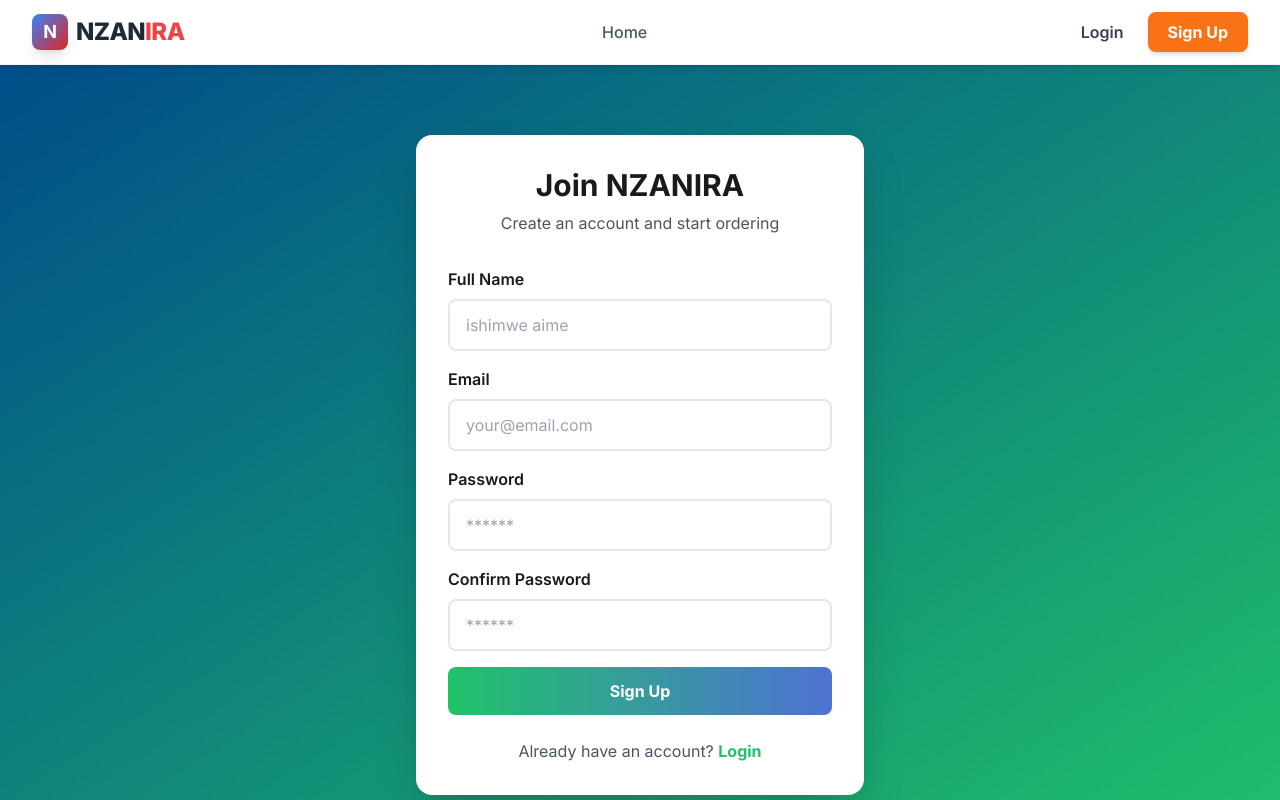
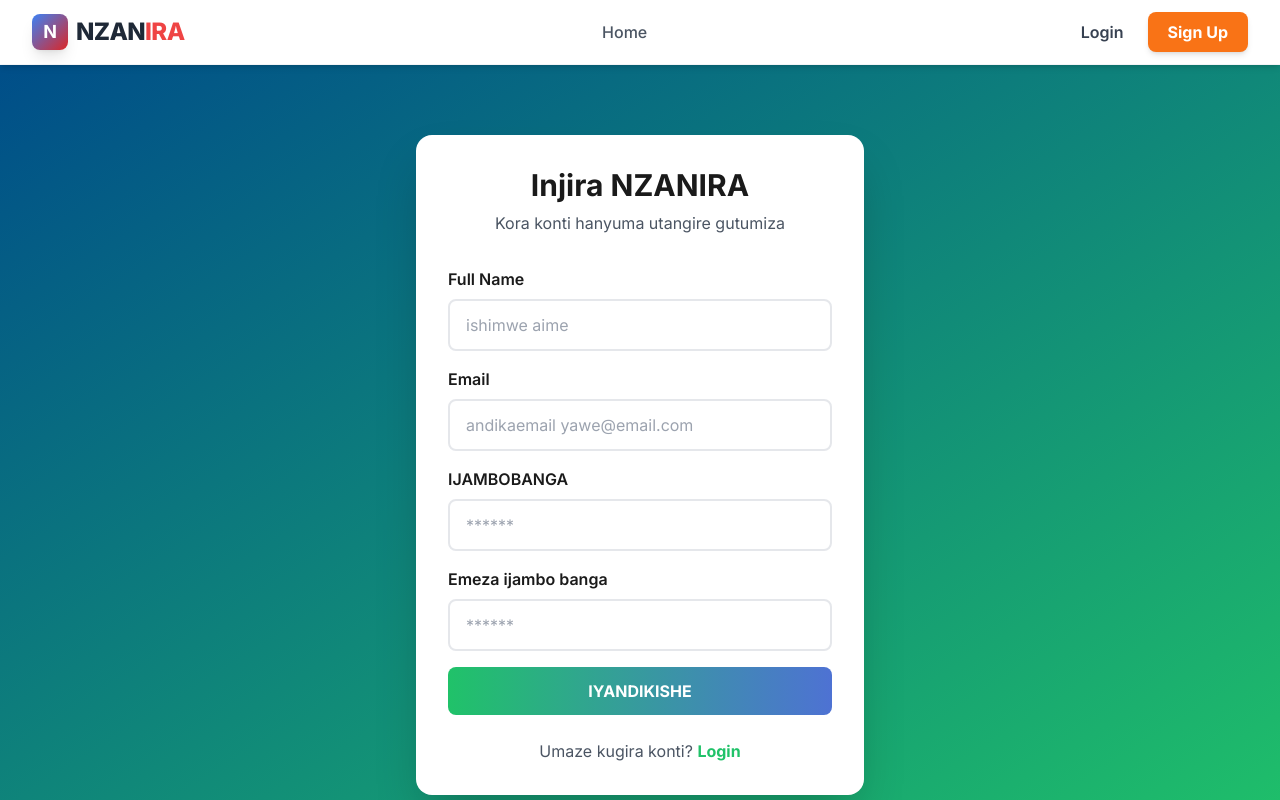
Before and after one commit to champ250-creater/champfood, a React (Vite) app in the folder frontend/: page /signup in a window 1280 px wide. Shown: the top 800 px of the page. Built offline with nearby package versions, Linux system fonts and the light colour scheme; no server answers.

Commit message:
installed react-icons for contact page

```diff
--- a/frontend/src/pages/Signup.jsx
+++ b/frontend/src/pages/Signup.jsx
@@ -19,25 +19,25 @@ export default function Signup() {
     setLoading(true);
 
     if (!name) {
-      setError('Name is required');
+      setError('izina rirakenewe');
       setLoading(false);
       return;
     }
 
     if (!validateEmail(email)) {
-      setError('Please enter a valid email');
+      setError('Tanga email ikora neza.');
       setLoading(false);
       return;
     }
 
     if (password.length < 6) {
-      setError('Password must be at least 6 characters');
+      setError('Ijambobanga rigomba kuba nibura inyuguti 6');
       setLoading(false);
       return;
     }
 
     if (password !== confirmPassword) {
-      setError('Passwords do not match');
+      setError('Amagambo y\'ibanga ntahuye');
       setLoading(false);
       return;
     }
@@ -48,7 +48,7 @@ export default function Signup() {
       storeAuthToken(response.data.data.token, response.data.data.user);
       navigate('/');
     } catch (err) {
-      setError(err.response?.data?.message || 'Signup failed');
+      setError(err.response?.data?.message || 'Kwiyandikisha byanze gerageza kongera.');
     } finally {
       setLoading(false);
     }
@@ -61,8 +61,8 @@ export default function Signup() {
         animate={{ opacity: 1, y: 0 }}
         className="bg-white rounded-2xl shadow-2xl p-8 w-full max-w-md"
       >
-        <h1 className="text-3xl font-bold text-center mb-2 text-dark">Join NZANIRA</h1>
-        <p className="text-center text-gray-600 mb-8">Create an account and start ordering</p>
+        <h1 className="text-3xl font-bold text-center mb-2 text-dark">Injira NZANIRA</h1>
+        <p className="text-center text-gray-600 mb-8">Kora konti hanyuma utangire gutumiza</p>
 
         {error && (
           <motion.div
@@ -93,12 +93,12 @@ export default function Signup() {
               value={email}
               onChange={(e) => setEmail(e.target.value)}
               className="w-full px-4 py-3 border-2 border-gray-200 rounded-lg focus:outline-none focus:border-primary transition"
-              placeholder="your@email.com"
+              placeholder="andikaemail yawe@email.com"
             />
           </div>
 
           <div>
-            <label className="block text-dark font-semibold mb-2">Password</label>
+            <label className="block text-dark font-semibold mb-2">IJAMBOBANGA</label>
             <input
               type="password"
               value={password}
@@ -109,7 +109,7 @@ export default function Signup() {
           </div>
 
           <div>
-            <label className="block text-dark font-semibold mb-2">Confirm Password</label>
+            <label className="block text-dark font-semibold mb-2">Emeza ijambo banga</label>
             <input
               type="password"
               value={confirmPassword}
@@ -126,12 +126,12 @@ export default function Signup() {
             disabled={loading}
             className="w-full bg-gradient-to-r from-primary to-accent text-white font-bold py-3 rounded-lg hover:shadow-lg transition duration-300 disabled:opacity-50"
           >
-            {loading ? 'Creating Account...' : 'Sign Up'}
+            {loading ? 'Kurema konti...' : 'IYANDIKISHE'}
           </motion.button>
         </form>
 
         <p className="text-center mt-6 text-gray-600">
-          Already have an account?{' '}
+          Umaze kugira konti?{' '}
           <Link to="/login" className="text-primary font-bold hover:underline">
             Login
           </Link>
```
